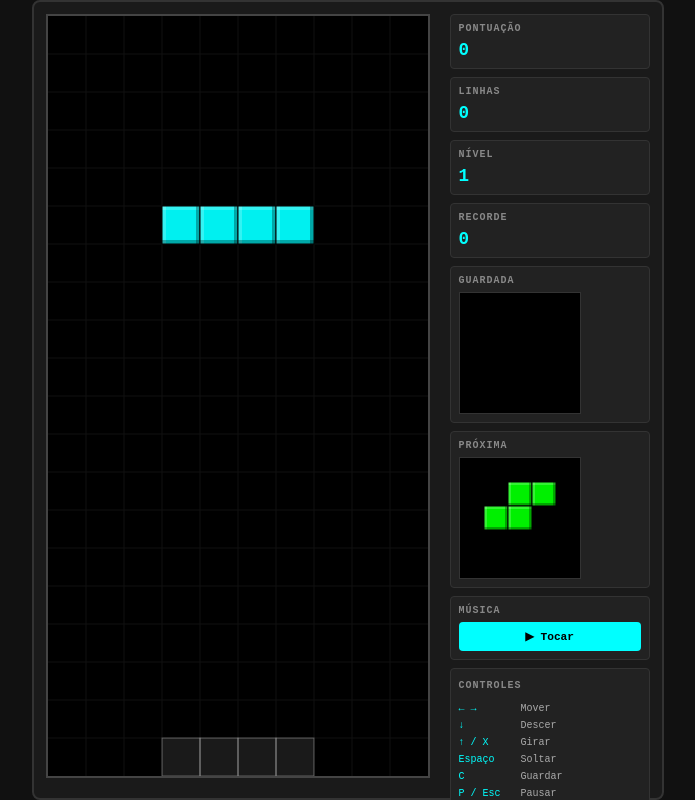
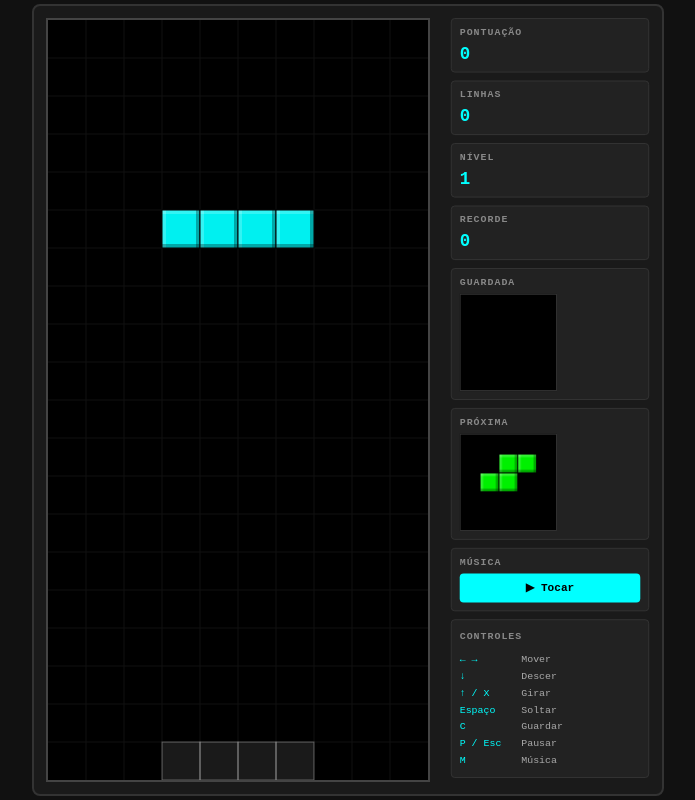
Before and after one commit to ANT-devolper/TRETAI, a website with bundled scripts: page index.html in a window 1280 px wide. Shown: the whole page, without its empty margins (292-987 px from the left). Built offline with nearby package versions, Linux system fonts and the light colour scheme.

Commit message:
fix(layout): scale the HUD to fit short viewports
The side panel (score/lines/level/best/hold/next/music/controls) was
clipped by the page's overflow:hidden when the viewport got short. The
board never clips because its cell scales down with height, but the panel
kept its natural height — computeLayout sized the panel only from width.

Mirror the board's behavior with scale-to-fit: a pure scaleToFit(natural,
available) returns min(1, available/natural); applyLayout measures the
panel's natural height and applies the factor via a --panel-scale custom
property on .panel, wrapped in a new .panel-fit div whose height is pinned
to the board height (overflow:hidden) so the unscaled layout box can no
longer grow .game and overflow the page. No internal scroll. As a
secondary improvement previewSize now also depends on vh so previews
shrink first before the global scale kicks in.

Covered by unit tests for scaleToFit and vh-driven previewSize, plus
E2E bounding-box assertions that drive a 900x360 viewport and assert the
panel and controls box stay within the viewport.

```diff
--- a/index.html
+++ b/index.html
@@ -18,6 +18,7 @@
         <button id="restartBtn" type="button">Jogar de novo</button>
       </div>
     </div>
+    <div class="panel-fit">
       <div class="panel">
         <div class="box">
           <h2>Pontuação</h2>
@@ -59,6 +60,7 @@
         </div>
       </div>
     </div>
+  </div>
   <script type="module" src="js/main.js"></script>
 </body>
 </html>
--- a/js/constants.js
+++ b/js/constants.js
@@ -1,5 +1,9 @@
 export const COLS = 10;
 export const ROWS = 20;
+
+export const PREVIEW_MIN = 60;
+export const PREVIEW_MAX = 120;
+export const PREVIEW_VH_FACTOR = 0.12; // previews shrink with viewport height
 
 export const COLORS = {
   I: '#00f0f0', O: '#f0f000', T: '#a000f0',
--- a/js/game.js
+++ b/js/game.js
@@ -13,8 +13,9 @@ import { createBurst, stepParticles } from './particles.js';
 import { createDropTrail, stepTrails } from './trails.js';
 import {
   dom, ctx, nextCtx, holdCtx, renderStats, renderBest, showOverlay, hideOverlay, renderMusicState,
+  measurePanelNaturalHeight, applyPanelScale,
 } from './ui.js';
-import { computeLayout } from './resize.js';
+import { computeLayout, scaleToFit } from './resize.js';
 import { bindKeyboard } from './input.js';
 import * as audio from './audio.js';
 import * as highscore from './highscore.js';
@@ -227,6 +228,11 @@ function applyLayout() {
     renderNext();
     renderHold();
   }
+  // Scale the whole HUD down until it fits the board height, mirroring how the
+  // board scales its cell — so the panel is never clipped on short viewports.
+  const available = dom.canvas.height;
+  const natural = measurePanelNaturalHeight();
+  applyPanelScale(scaleToFit(natural, available), available);
 }
 
 function loop(time) {
--- a/js/resize.js
+++ b/js/resize.js
@@ -1,4 +1,4 @@
-import { COLS, ROWS } from './constants.js';
+import { COLS, ROWS, PREVIEW_MIN, PREVIEW_MAX, PREVIEW_VH_FACTOR } from './constants.js';
 
 export function computeLayout(vw, vh) {
   if (vw === undefined) vw = document.documentElement.clientWidth;
@@ -11,7 +11,16 @@ export function computeLayout(vw, vh) {
   const cellByW = Math.floor(availW / COLS);
   const cellByH = Math.floor(availH / ROWS);
   const cell = Math.max(10, Math.min(cellByW, cellByH));
-  const previewSize = Math.max(60, Math.min(120, panelWidth - 24));
+  const previewByH = Math.floor(vh * PREVIEW_VH_FACTOR);
+  const previewSize = Math.max(PREVIEW_MIN, Math.min(PREVIEW_MAX, panelWidth - 24, previewByH));
   const previewCell = Math.floor(previewSize / 5);
   return { cell, previewSize, previewCell, panelWidth };
 }
+
+// Linear factor that scales the panel down until its natural height fits the
+// available height — mirrors how the board scales its cell to fit. Never
+// enlarges (caps at 1) and guards against a zero/negative measurement.
+export function scaleToFit(naturalHeight, availableHeight) {
+  if (naturalHeight <= 0) return 1;
+  return Math.min(1, availableHeight / naturalHeight);
+}
--- a/js/ui.js
+++ b/js/ui.js
@@ -11,6 +11,7 @@ export const dom = {
   overlayDetail: document.getElementById('overlayDetail'),
   restartBtn: document.getElementById('restartBtn'),
   panel: document.querySelector('.panel'),
+  panelFit: document.querySelector('.panel-fit'),
   musicBtn: document.getElementById('musicBtn'),
 };
 
@@ -48,6 +49,21 @@ export function hideOverlay() {
   dom.overlayDetail.classList.remove('show');
 }
 
+// Natural (unscaled) height of the panel, used to compute the fit scale.
+// Reset the scale to 1 first so getBoundingClientRect reports the full height.
+export function measurePanelNaturalHeight() {
+  dom.panel.style.setProperty('--panel-scale', '1');
+  return dom.panel.getBoundingClientRect().height;
+}
+
+// Apply the fit scale to the panel and pin the wrapper to the available height.
+// transform:scale doesn't shrink the layout box, so without a fixed wrapper
+// height the natural panel size would still grow .game and overflow the page.
+export function applyPanelScale(scale, availableHeight) {
+  dom.panel.style.setProperty('--panel-scale', String(scale));
+  dom.panelFit.style.height = availableHeight + 'px';
+}
+
 export function renderMusicState({ playing }) {
   if (!dom.musicBtn) return;
   dom.musicBtn.textContent = playing ? '⏸ Pausar' : '▶ Tocar';
--- a/style.css
+++ b/style.css
@@ -34,12 +34,20 @@ canvas {
   display: block;
 }
 
+.panel-fit {
+  flex: 0 0 auto;
+  display: flex;
+  align-items: flex-start;
+  overflow: hidden;
+}
+
 .panel {
   display: flex;
   flex-direction: column;
   gap: clamp(6px, 1vh, 16px);
   min-width: 0;
-  flex: 0 0 auto;
+  transform-origin: top center;
+  transform: scale(var(--panel-scale, 1));
 }
 
 .panel canvas {
```
Also changed, not shown: CLAUDE.md (+2 -0 lines), e2e/layout.spec.js (+34 -0 lines), tests/resize.test.js (+35 -1 lines). Lines whose indentation alone changed are shown as unchanged.
